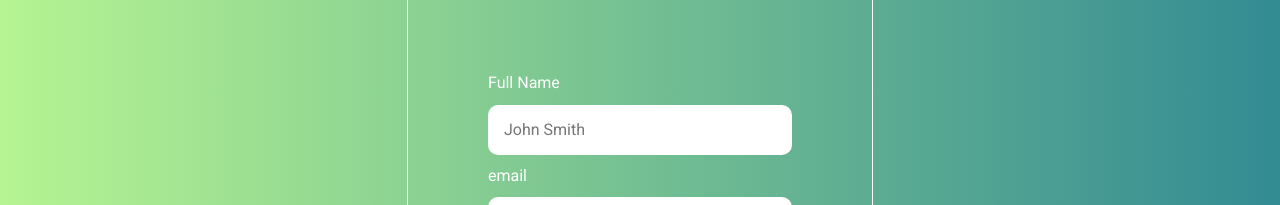
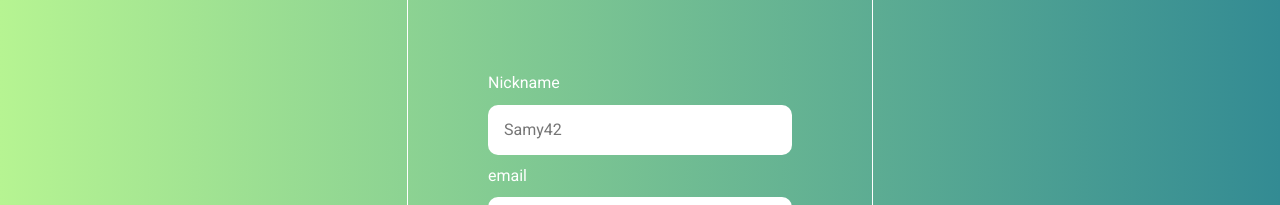
Before and after one commit to KenooG/Savings, a React (Vite) app: page /register in a window 1280 px wide. Shown: the part 160-365 px from the top of the page. Built offline with nearby package versions, Linux system fonts and the light colour scheme.

Commit message:
lekka zmiana rejestracji

```diff
--- a/sites/Register.jsx
+++ b/sites/Register.jsx
@@ -40,7 +40,7 @@ const Register = () => {
         <h2 className={'h2-form'}>Register</h2>
         <form className={'register-form'} onSubmit={handleSubmit}>
           <label className={'label-form'} htmlFor={'name'}>
-            Full Name
+            Nickname
           </label>
           {hasSucces && <SuccesLogin> Konto </SuccesLogin>}
           <input
@@ -48,7 +48,7 @@ const Register = () => {
             onChange={(e) => setName(e.target.value)}
             name={'name'}
             id={'name'}
-            placeholder={'John Smith'}
+            placeholder={'Samy42'}
           />
 
           <label className={'label-form'} htmlFor={'email'}>
```
